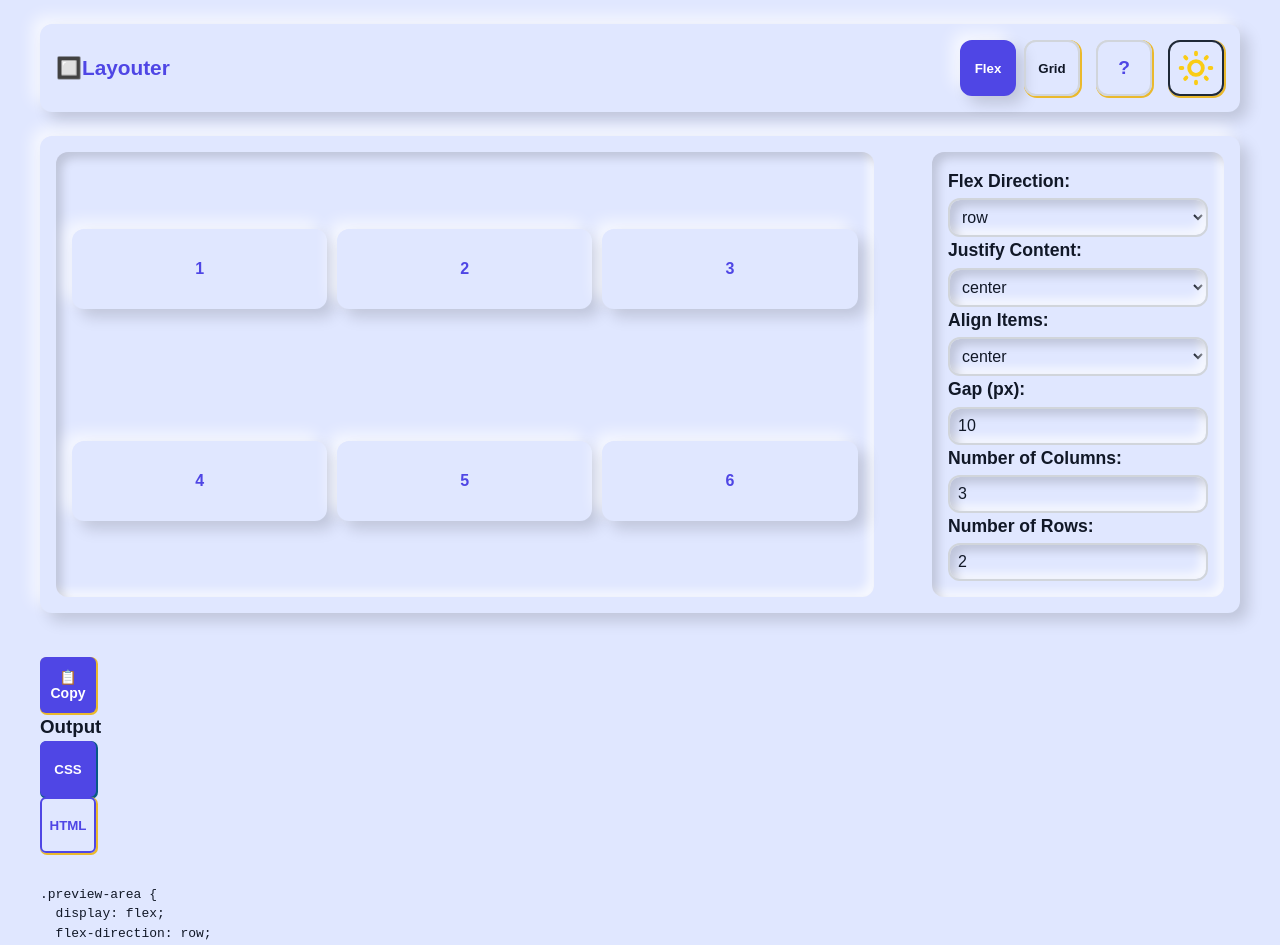
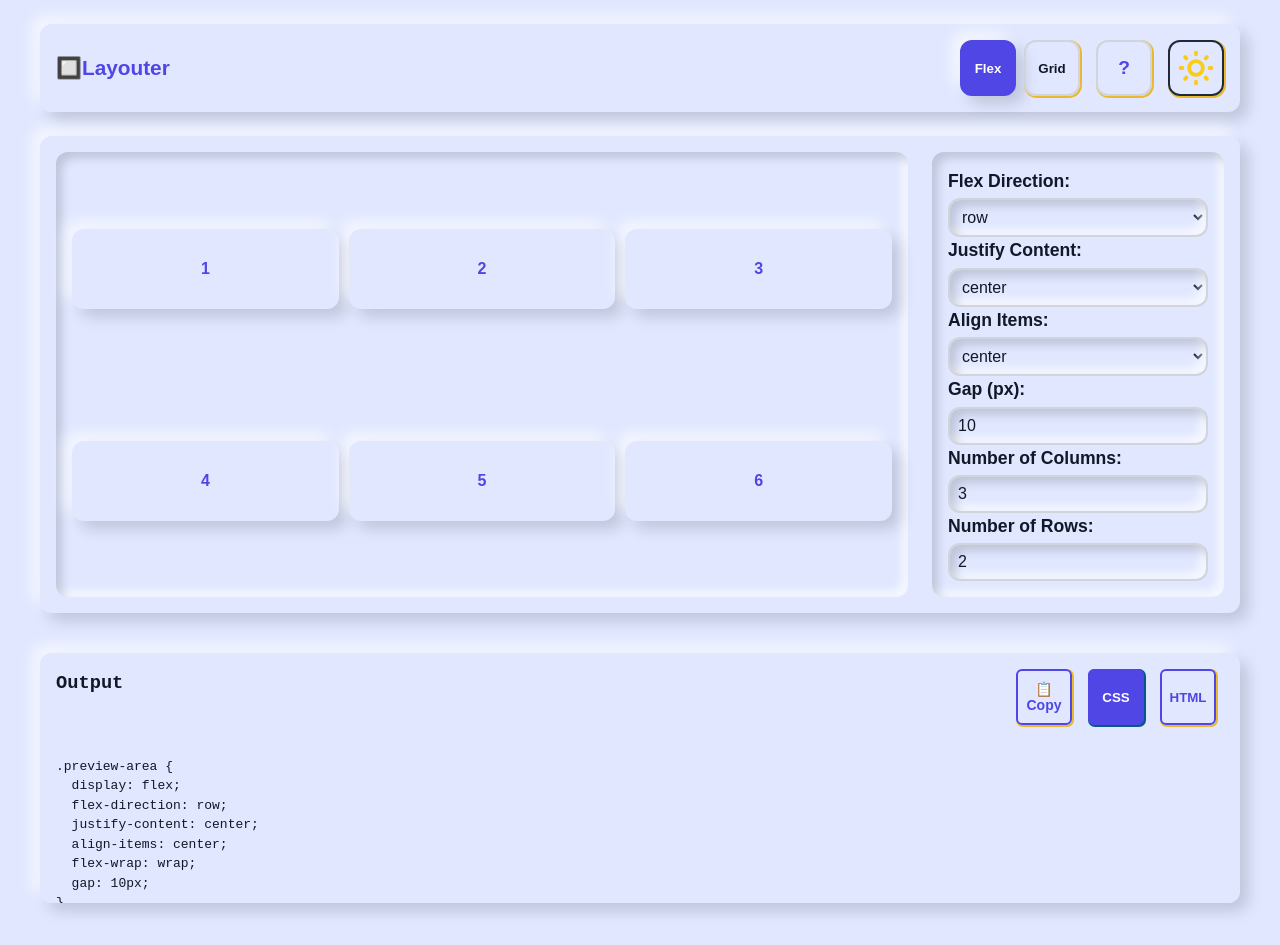
Before and after one commit to LinSchmitz/Layouter, a React (Vite) app: page / in a window 1280 px wide. Shown: the top 945 px of the page. Built offline with nearby package versions, Linux system fonts and the light colour scheme; a web font is replaced by a local one.

Commit message:
fixed bug

```diff
--- a/src/components/CSSOutput.jsx
+++ b/src/components/CSSOutput.jsx
@@ -72,15 +72,13 @@ ${Array.from({ length: boxCount })
   };
 
   return (
-    <div className="css-output-wrapper">
-      <button onClick={handleCopy} className="copy-btn">
-        {copied ? '✔ Copied!' : '📋 Copy'}
-      </button>
-
-      <div className="css-output-container">
+    <div className="css-output">
+      <div className="buttons-container">
         <h3>Output</h3>
-
-        <div className="buttons-container">
+        <div className="btn-group">
+          <button onClick={handleCopy} className="copy-btn">
+            {copied ? '✔ Copied!' : '📋 Copy'}
+          </button>
           <button
             onClick={() => setShowCss(true)}
             className={showCss ? 'active' : ''}
@@ -96,8 +94,9 @@ ${Array.from({ length: boxCount })
             HTML
           </button>
         </div>
-
-        <pre className="code-output">{showCss ? cssCode : htmlCode}</pre>
+      </div>
+      <div>
+        <pre>{showCss ? cssCode : htmlCode}</pre>
       </div>
     </div>
   );
--- a/src/components/CssOutput.css
+++ b/src/components/CssOutput.css
@@ -7,39 +7,20 @@
   white-space: pre-wrap;
   max-height: 250px;
   overflow-y: auto;
-  margin-top: var(--spacing-lg);
   color: var(--color-text-primary);
-  user-select: all;
-}
-
-.css-output-container button {
-  padding: 6px 12px;
-  border-radius: 8px;
-  background-color: var(--color-primary);
-  color: white;
-  border: none;
-  cursor: pointer;
-  transition: background-color 0.2s ease;
-}
-
-.css-output-container button:hover {
-  background-color: #3730a3;
-}
-
-.copy-btn {
-  cursor: pointer;
-  background-color: #4f46e5;
-  border: none;
-  padding: 6px 12px;
-  color: white;
-  border-radius: 6px;
-  font-weight: 600;
-  font-size: 14px;
-  transition: background-color 0.2s ease;
+  /* user-select: all; */
 }
 
 .buttons-container {
+  display: flex;
+  justify-content: end;
+  justify-content: space-between;
   margin-bottom: 12px;
+}
+
+.btn-group {
+  display: flex;
+  gap: 8px;
 }
 
 .buttons-container button {
@@ -59,3 +40,15 @@
   background-color: #4f46e5;
   color: white;
 }
+
+.copy-btn {
+  cursor: pointer;
+  background-color: #4f46e5;
+  border: none;
+  padding: 6px 12px;
+  color: white;
+  border-radius: 6px;
+  font-weight: 600;
+  font-size: 14px;
+  transition: background-color 0.2s ease;
+}
--- a/src/index.css
+++ b/src/index.css
@@ -116,7 +116,7 @@ nav {
   box-shadow: var(--box-shadow);
   border-radius: var(--border-radius);
   padding: var(--spacing-md);
-  margin-bottom: 20px;
+  margin-bottom: 1rem;
 }
 
 /* Settings Panel */
@@ -193,25 +193,18 @@ nav {
 
 /* Preview Area */
 .preview-area {
+  display: flex;
+  justify-content: center;
+  align-items: center;
+  flex-wrap: wrap;
   flex: 1 1 70%;
-  max-width: 70%;
+  /* max-width: 70%; */
   background: var(--color-secondary);
   border-radius: var(--border-radius);
   box-shadow: var(--box-shadow-inset);
   padding: var(--spacing-md);
-  display: flex;
-  flex-wrap: wrap;
   gap: var(--spacing-sm);
-  justify-content: center;
-  align-items: center;
-  min-height: 300px; /* optional: gives visual balance if it's empty */
-}
-
-/* Output area full width below main-body */
-.output-area {
-  width: 100%;
-  max-width: 1200px;
-  margin: 0 auto;
+  min-height: 300px;
 }
 
 /* Box Items */
```
